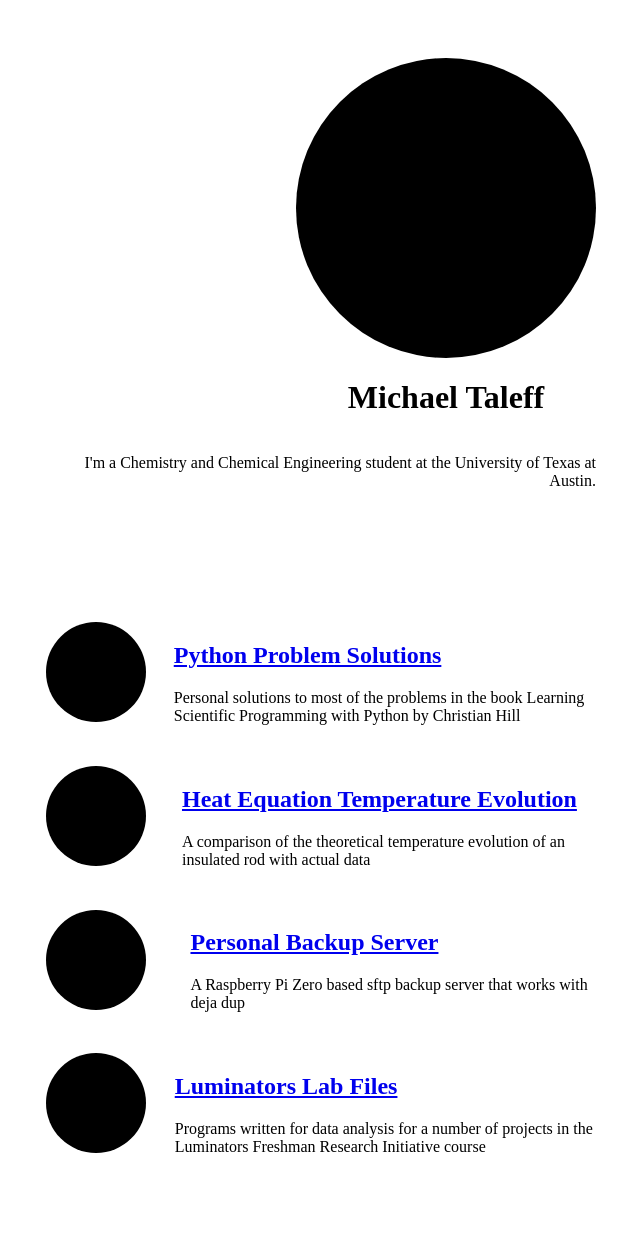
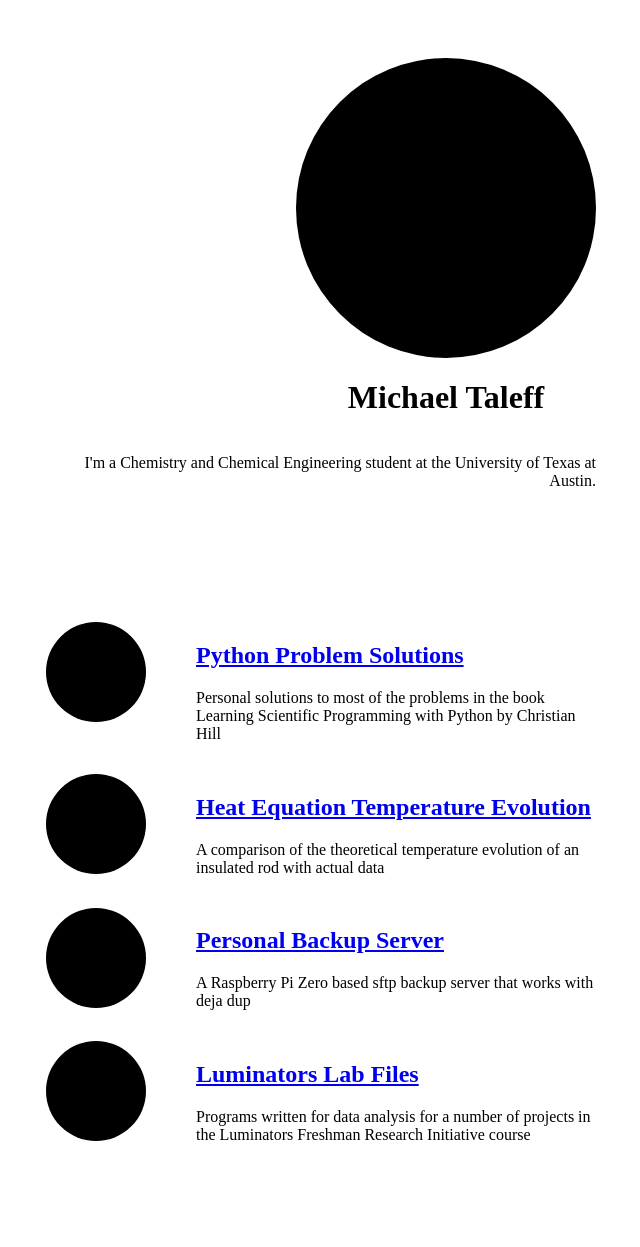
Before and after one commit to taleff/taleff.github.io, a Jekyll site: the page built from index.html, in a window 1280 px wide. Shown: the whole page, without its empty margins (327-967 px from the left). Built offline with Jekyll 4.4.1, drawn with Linux system fonts in a browser that asks for light colours; after the commit the page ends 1225 px from its top, so only the background shows below that.

Commit message:
Update main.css

```diff
--- a/css/main.css
+++ b/css/main.css
@@ -41,7 +41,7 @@ ul {
 }
 
 li {
-    padding-bottom: 25px;
+    padding-bottom: 15px;
 }
 
 .profile-picture {
@@ -64,3 +64,7 @@ li {
     display: flex;
     justify-content: flex-start;
 }
+
+.project-information {
+    width: 400px;
+}
```
